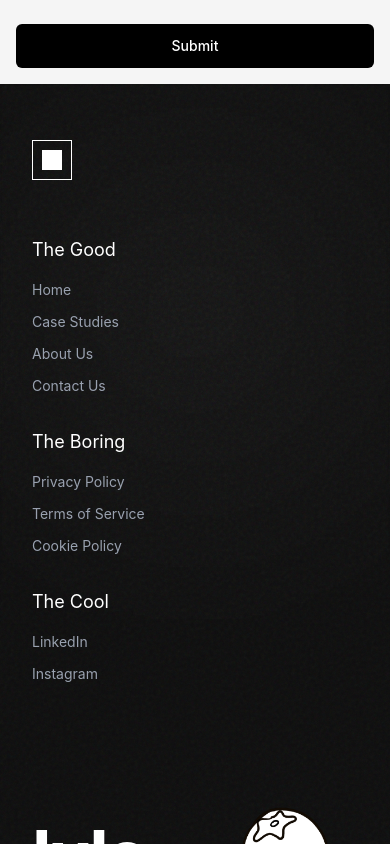
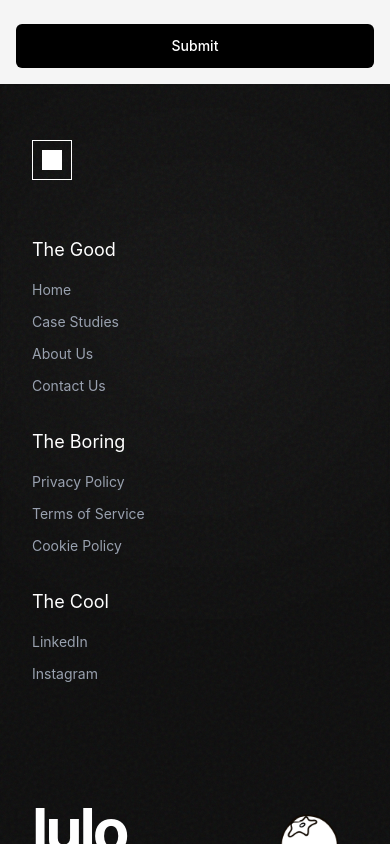
Before and after one commit to yesid-lopez/lulo, a Next.js app: page /contact-us in a window 390 px wide. Shown: the part 801-1645 px from the top of the page. Built offline with nearby package versions, Linux system fonts and the light colour scheme.

Commit message:
Improve Footer responsiveness with adaptive Lulo text and logo sizing

```diff
--- a/src/components/Footer.tsx
+++ b/src/components/Footer.tsx
@@ -106,15 +106,15 @@ export default function Footer() {
           </div>
         </div>
 
-        {/* lulo Text */}
+        {/* lulo Text - Improved responsiveness */}
         <div className="mt-8 relative overflow-hidden" style={{ height: '8rem' }}>
-          <h1 className="text-7xl md:text-8xl lg:text-[10rem] font-bold tracking-tighter absolute bottom-[-3rem] z-40">
+          <h1 className="text-6xl sm:text-7xl md:text-8xl lg:text-[10rem] font-bold tracking-tighter absolute bottom-[-1rem] sm:bottom-[-1.25rem] md:bottom-[-2rem] lg:bottom-[-3rem] z-40">
             lulo
           </h1>
           <img
             src="/lulo.png"
             alt="Lulo Logo"
-            className="w-36 h-36 md:w-48 md:h-48 absolute bottom-[-5rem] right-0 z-40"
+            className="w-24 h-24 sm:w-32 sm:h-32 md:w-40 md:h-40 lg:w-48 lg:h-48 absolute bottom-[-3rem] md:bottom-[-4rem] lg:bottom-[-5rem] right-0 z-40"
           />
         </div>
       </div>
```
